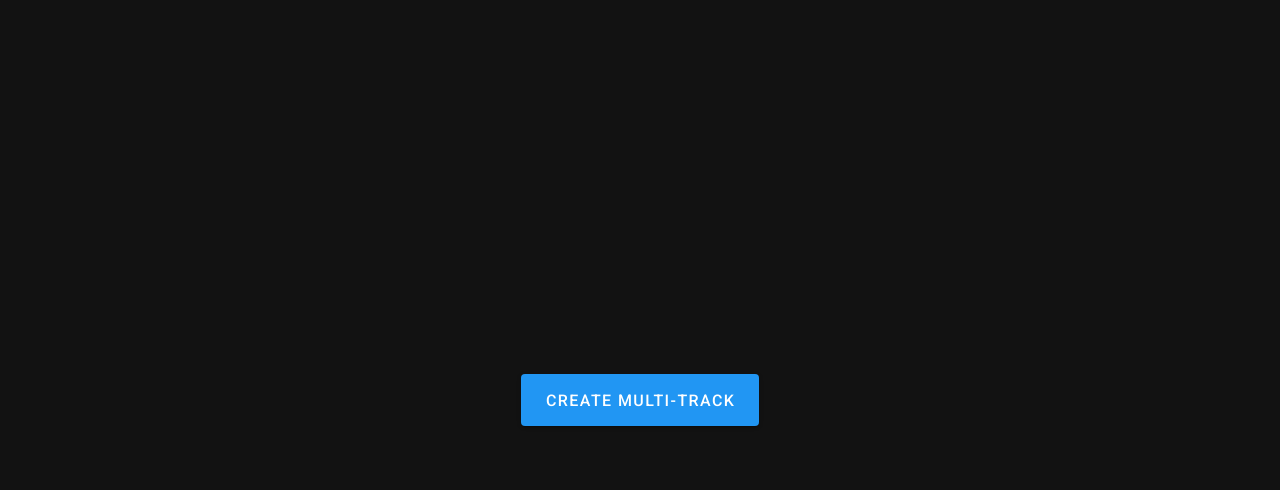
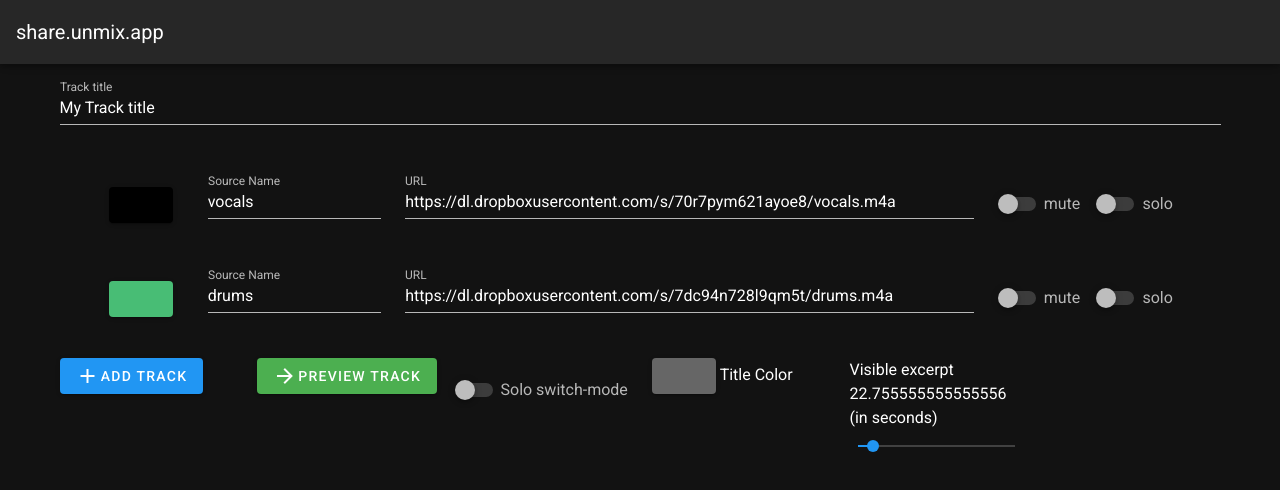
Before and after one commit to sigsep/share, a Vue app: page /create in a window 1280 px wide. Shown: the top 490 px of the page. Built offline with nearby package versions, Linux system fonts and the light colour scheme; no server answers.

Commit message:
add controls (#7)
* add controls

* enable history mode and deploy on custom domain

* update url

* minor cosmetics

* re-add zoom control

```diff
--- a/src/components/Player.vue
+++ b/src/components/Player.vue
@@ -1,7 +1,7 @@
 <template>
   <div>
         <v-card>
-          <v-toolbar>
+          <v-toolbar :color="conf.titleColor">
             <v-toolbar-title class="white--text">
               {{title}}
             </v-toolbar-title>
@@ -79,12 +79,12 @@ export default {
   },
   methods: {
     initPlayer: function () {
-      this.player = new player(this.conf.dark, this.$refs.playlist, this.conf.zoom)
+      this.player = new player(this.conf.dark, this.$refs.playlist, this.conf.zoom, this.conf.exclSolo)
       const playlist = this.$refs.playlist
       console.log(this.$refs.playlist.$el)
       playlist.style.setProperty("width", 100)
       this.player.playlist.getEventEmitter().on('audiosourcesloaded', this.audioLoaded)
-      this.player.playlist.getEventEmitter().on('timeupdate', this.updateTime)
+      // this.player.playlist.getEventEmitter().on('timeupdate', this.updateTime)
       if(this.isLoading != true) {
         this.saveState()
         this.stop()
@@ -121,9 +121,6 @@ export default {
     stop: function () {
       this.player.playlist.getEventEmitter().emit('stop')
       this.isPlaying = false
-    },
-    toggleMode: function () {
-      this.$emit('toggleMode', "foo")
     },
     audioLoaded: function () {
       this.isLoading = false
--- a/src/components/player.js
+++ b/src/components/player.js
@@ -1,6 +1,6 @@
 import * as WaveformPlaylist from 'waveform-playlist'
 
-var Player = function (dark, ref, zoom=1280) {
+var Player = function (dark, ref, zoom = 1280, exclSolo = False) {
     if (dark) {
         var wcolor = "black"
     } else {
@@ -12,7 +12,7 @@ var Player = function (dark, ref, zoom=1280) {
         container: ref,
         timescale: true,
         mono: true,
-        exclSolo: false,
+        exclSolo: exclSolo,
         isAutomaticScroll: true,
         state: 'cursor',
         colors: {
--- a/src/router/index.js
+++ b/src/router/index.js
@@ -9,6 +9,7 @@ Vue.use(Router)
 
 
  export default new Router({
+    mode: 'history',
     routes: [
         {
             path: "/",
--- a/src/views/Create.vue
+++ b/src/views/Create.vue
@@ -18,16 +18,6 @@
               placeholder="Track title"
             ></v-text-field>
           </v-col>
-<!--          <v-col cols="4" sm="4">-->
-<!--            Waveform Zoom {{ playerconf.zoom }} Samples per Pixel-->
-<!--            <v-slider-->
-<!--              v-model="playerconf.zoom"-->
-<!--              class="align-center"-->
-<!--              :max="10240"-->
-<!--              :min="256"-->
-<!--            >-->
-<!--            </v-slider>-->
-<!--          </v-col>-->
         </v-row>
         <v-row justify="center" align="center" v-for="(stem, index) in playerconf.streams"  v-bind:key="index">
           <v-col cols="12" sm="1">
@@ -55,38 +45,82 @@
               placeholder="Source Name"
             ></v-text-field>
           </v-col>
-          <v-col cols="12" sm="9">
+          <v-col cols="12" sm="6">
             <v-text-field
               v-model="stem.url"
               label="URL"
               placeholder="URL"
             ></v-text-field>
           </v-col>
+          <v-col cols="12" sm="1">
+            <v-switch
+              v-model="stem.mute"
+              label="mute"
+            ></v-switch>
+          </v-col>
+          <v-col cols="12" sm="1">
+            <v-switch
+              v-model="stem.solo"
+              label="solo"
+            ></v-switch>
+          </v-col>
         </v-row>
         <v-row>
-
-          <v-col cols="12" sm="6">
-            <v-btn-toggle
-          >
+          <v-col cols="12" sm="2">
             <v-btn
               v-on:click="addButton"
               color="primary"
-                  small
               :disabled="allFilled"
             >
               <v-icon>mdi-plus</v-icon>Add Track
             </v-btn>
+         </v-col>
+
+          <v-col cols="12" sm="2">
             <v-btn
               v-on:click="loadTracks"
               color="green"
-                small
               :disabled="allFilled"
             >
               <v-icon>mdi-arrow-right</v-icon> Preview Track
             </v-btn>
+         </v-col>
+         <v-col cols="12" sm="2">
+            <v-switch
+              v-model="playerconf.exclSolo"
+              label="Solo switch-mode"
+            ></v-switch>
+         </v-col>
+         <v-col cols="12" sm="2">
+          <v-menu
+              ref="titlecolormenu"
+              v-model="titleColorMenu"
+              :close-on-content-click="false"
+            >
+            <template v-slot:activator="{ on }">
+              <v-btn  :color="playerconf.titleColor" v-on="on"></v-btn>
+            </template>
+            <v-color-picker
+              class="ma-2"
+              v-model="playerconf.titleColor"
+              v-if="titleColorMenu"
+              @click="$refs.titlecolormenu.save(playerconf.titleColor)"
+            >
+            </v-color-picker>
+            </v-menu>
+            Title Color
+         </v-col>
+         <v-col cols="12" sm="2">
+            Visible excerpt {{ 980 * (playerconf.zoom / 44100) }} (in seconds)
+            <v-slider
+              v-model="playerconf.zoom"
+              class="align-center"
+              :max="8192"
+              :min="256"
+            >
+            </v-slider>
+          </v-col>
 
-          </v-btn-toggle>
-         </v-col>
         </v-row>
       </v-container>
       </v-form>
@@ -124,7 +158,7 @@
                 margin="auto"
                 elevation="10"
               >
-                  <Player :key="combKey" :ref="player" :urls="tracklist" :conf="playerconf"></Player>
+                  <Player ref="player" :key="combKey" :urls="tracklist" :conf="playerconf"></Player>
               </v-sheet>
             </v-col>
         </v-row>
@@ -154,21 +188,28 @@ export default {
       enableShare: true,
       shareURL: "",
       routeId: "",
+      titleColorMenu: false,
       playerconf: {
         title: "My Track title",
         zoom: 1024,
+        titleColor: "#666666",
         dark: true,
+        exclSolo: false,
         streams: [
           {
             name: "vocals",
             url: "https://dl.dropboxusercontent.com/s/70r7pym621ayoe8/vocals.m4a",
             color: "#000000",
+            mute: false,
+            solo: false,
             menu: false
           },
           {
             name: "drums",
             url: "https://dl.dropboxusercontent.com/s/7dc94n728l9qm5t/drums.m4a",
             color: "#48bd75",
+            mute: false,
+            solo: false,
             menu: false
           },
           ]
@@ -191,6 +232,11 @@ export default {
       '(\\#[-a-z\\d_]*)?$','i'); // fragment locator
       return !!pattern.test(str)
     },
+    // processURL (str) {
+      // TODO: 1) identify dropbox share 2) light up button 3) on button press, convert url
+        // var str = "https://dl.dropboxusercontent.com/s/7dc94n728l9qm5t/drums.m4a";
+        // var res = str.split("/").slice(4, 6);
+    // },
     addButton (){
       this.playerconf.streams.push(
         {
@@ -210,22 +256,26 @@ export default {
             { 'name': stem.name,
               'waveOutlineColor': stem.color,
               'customClass': "track" + index.toString(),
-              'solo': false,
-              'mute': false,
+              'solo': stem.solo,
+              'mute': stem.mute,
               'src': stem.url
           })
       }
       this.tracklist = trackstoload
     },
     async insertTracks () {
-      // TODO: set a flag for is loaded
+      // TODO: set a flag for is_loaded
       var record = await db.collection("multitracks").add(this.playerconf)
       this.routeId = "/" + record.id  // TODO: get real url from router
-      this.shareURL = "https://sigsep.github.io/share/#" + this.routeId
+      this.shareURL = "https://share.unmix.app" + this.routeId
       this.enableShare = false
     },
   },
   computed: {
+    playersize: function () {
+      console.log(this.$refs.player.$el.width)
+      return 1.0
+    },
     title: function () {
       return this.playerconf.title
     },
--- a/src/views/SharedPlayer.vue
+++ b/src/views/SharedPlayer.vue
@@ -31,8 +31,7 @@ export default {
             dark: false,
             player: null,
             combKey: 42,
-            playerconf: {
-            },
+            playerconf: {},
             trackstoload: [],
             tracklist: []
         }
@@ -60,10 +59,11 @@ export default {
                 var trackstoload = []
                 for (const [index, stem] of this.playerconf.streams.entries()) {
                     trackstoload.push(
-                        { 'name': stem.name,
-                          'customClass': "track" + index.toString(),
-                        'solo': false,
-                        'mute': false,
+                    {
+                        'name': stem.name,
+                        'customClass': "track" + index.toString(),
+                        'solo': stem.solo,
+                        'mute': stem.mute,
                         'src': stem.url
                     })
                 }
--- a/vue.config.js
+++ b/vue.config.js
@@ -1,5 +1,5 @@
-module.exports = {
-  publicPath: process.env.NODE_ENV === 'production'
-    ? '/share/'
-    : '/'
-}
+// module.exports = {
+//   publicPath: process.env.NODE_ENV === 'production'
+//     ? '/share/'
+//     : '/'
+// }
```
Also changed, not shown: 1 other file (tests, documents, lock files or other folders). Lines whose indentation alone changed are shown as unchanged.
